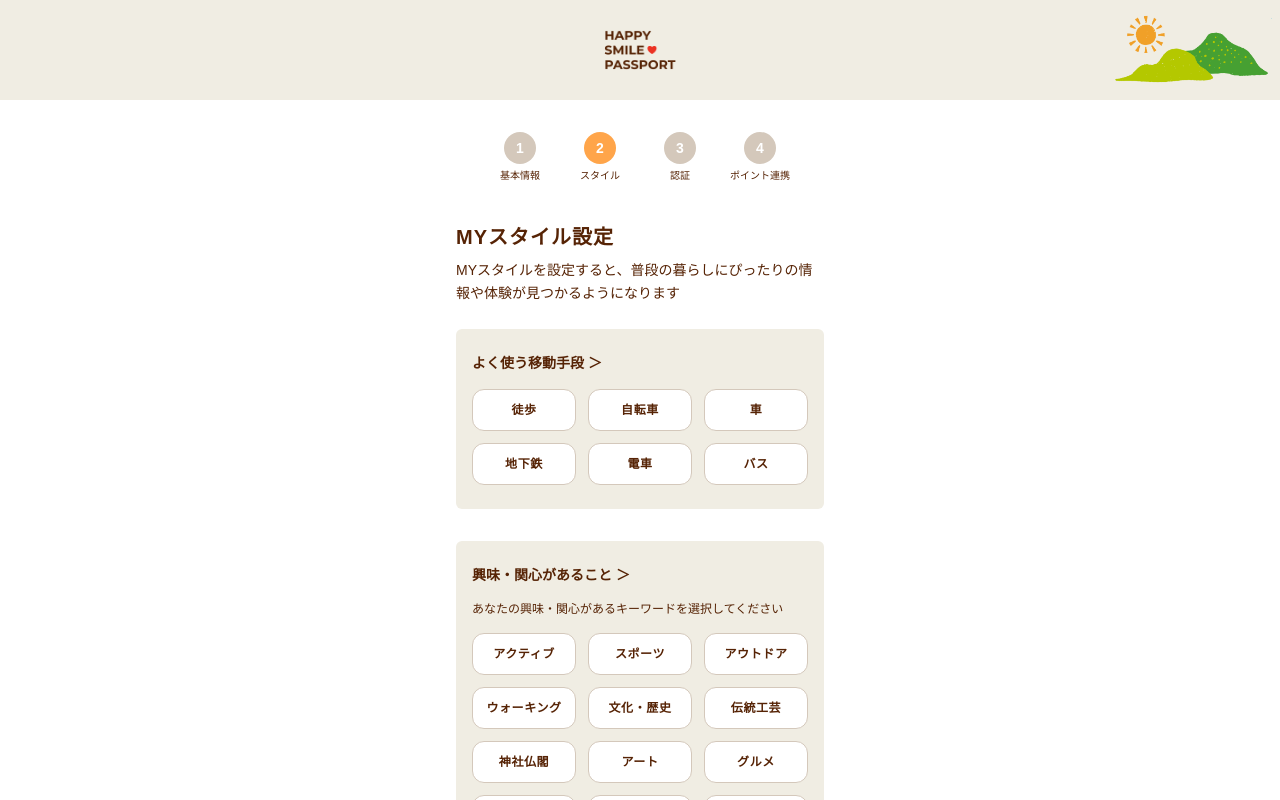
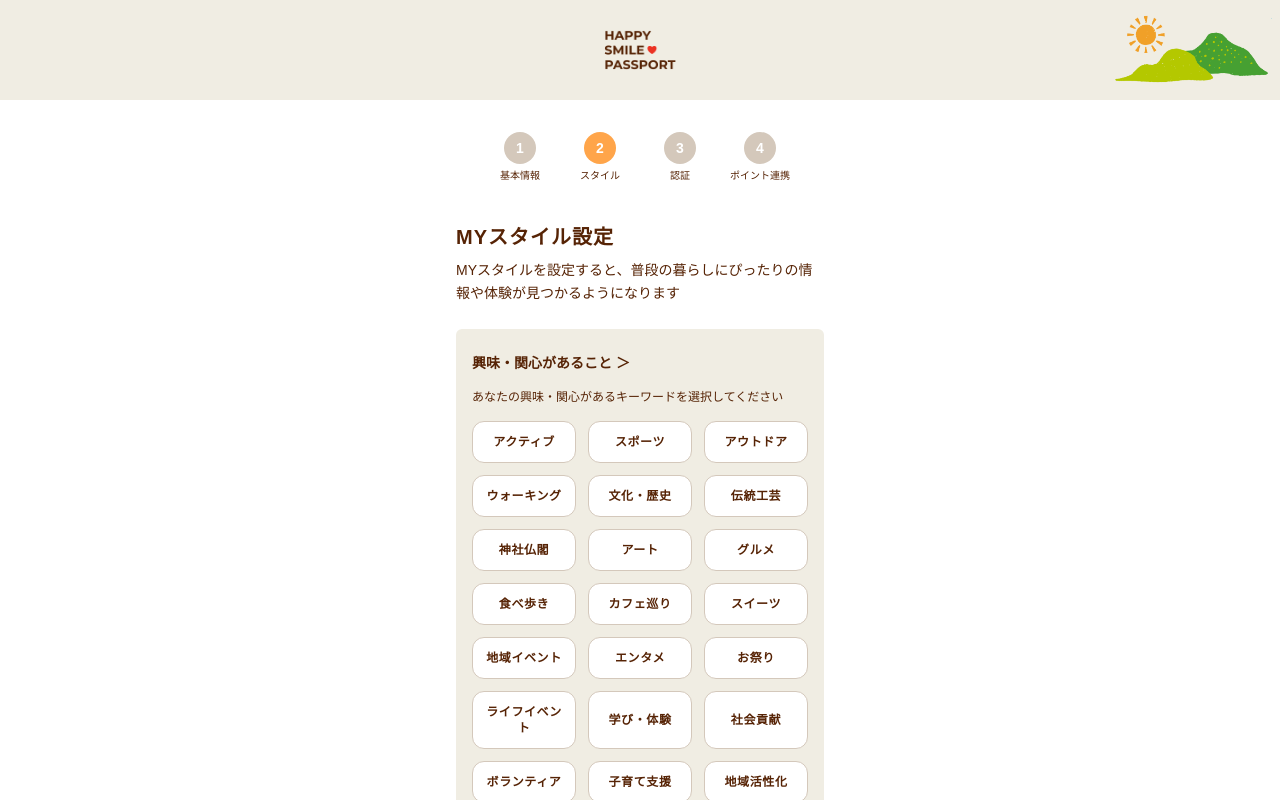
Before and after one commit to IwamuraHayato/step4-FHSP-user, a Next.js app: page /register/step2 in a window 1280 px wide. Shown: the top 800 px of the page. Built offline with nearby package versions, Linux system fonts and the light colour scheme.

Commit message:
Step3からよく使う移動手段を削除

```diff
--- a/src/app/register/step2/page.tsx
+++ b/src/app/register/step2/page.tsx
@@ -9,18 +9,7 @@ import SelectableTagList from '@/components/common/SelectableTagList';
 
 export default function RegisterStep2() {
   const router = useRouter();
-
-  const [selectedTransport, setSelectedTransport] = useState<string[]>([]);
   const [selectedInterests, setSelectedInterests] = useState<string[]>([]);
-
-  const transportOptions = [
-    { id: 'walk', label: '徒歩' },
-    { id: 'bike', label: '自転車' },
-    { id: 'car', label: '車' },
-    { id: 'subway', label: '地下鉄' },
-    { id: 'train', label: '電車' },
-    { id: 'bus', label: 'バス' },
-  ];
 
   const interestOptions = [
     { id: 'active', label: 'アクティブ' },
@@ -51,12 +40,6 @@ export default function RegisterStep2() {
     { id: 'lifestyle', label: 'ライフスタイル' },
   ];
 
-  const handleToggleTransport = (id: string) => {
-    setSelectedTransport((prev) =>
-      prev.includes(id) ? prev.filter((item) => item !== id) : [...prev, id]
-    );
-  };
-
   const handleToggleInterest = (id: string) => {
     setSelectedInterests((prev) =>
       prev.includes(id) ? prev.filter((item) => item !== id) : [...prev, id]
@@ -81,18 +64,6 @@ export default function RegisterStep2() {
         </p>
 
         <form onSubmit={handleNext} className="space-y-8">
-          {/* 移動手段セクション */}
-          <section className="w-full rounded-md bg-[#F0EDE3] py-6">
-            <div className="max-w-md mx-auto px-4 space-y-4">
-              <h2 className="text-sm font-bold text-[#562305]">よく使う移動手段 ＞</h2>
-              <SelectableTagList
-                options={transportOptions}
-                selected={selectedTransport}
-                onToggle={handleToggleTransport}
-              />
-            </div>
-          </section>
-
           {/* 興味関心セクション */}
           <section className="w-full rounded-md bg-[#F0EDE3] py-6">
             <div className="max-w-md mx-auto px-4 space-y-4">
```
